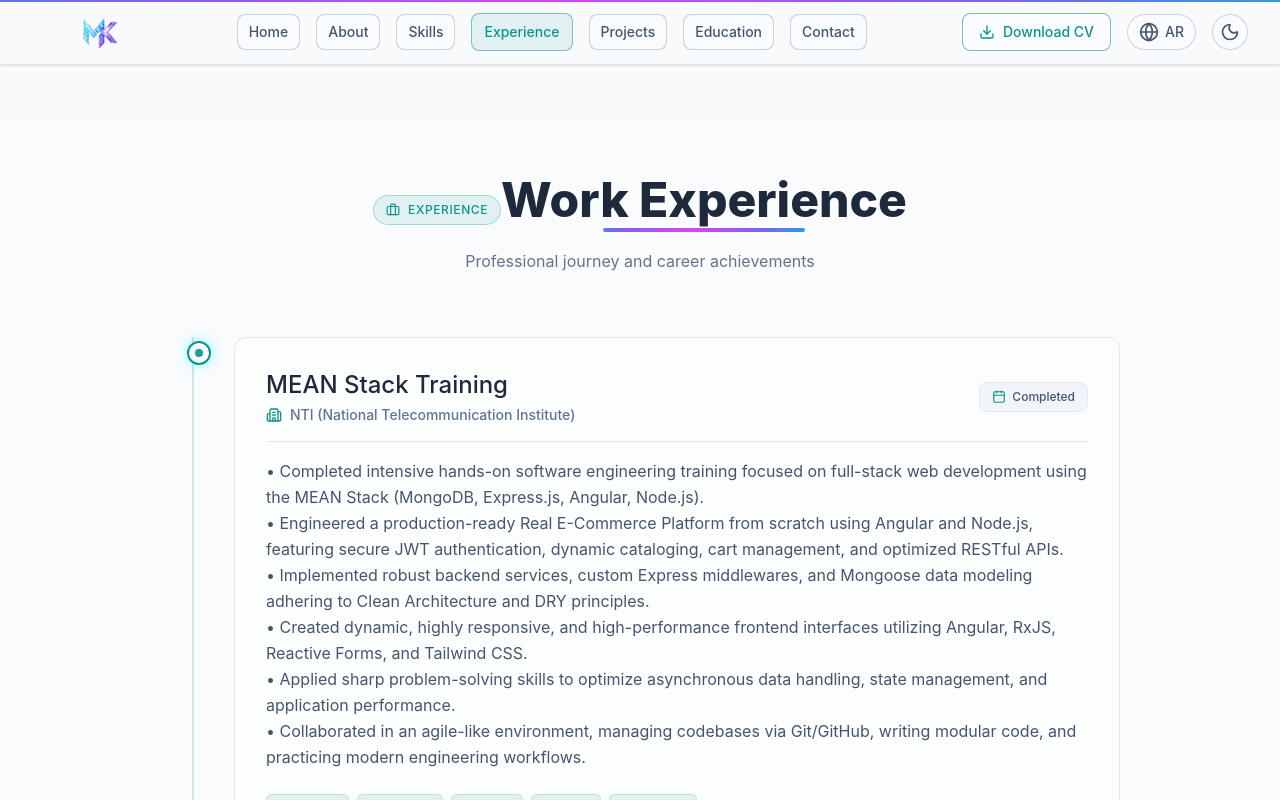
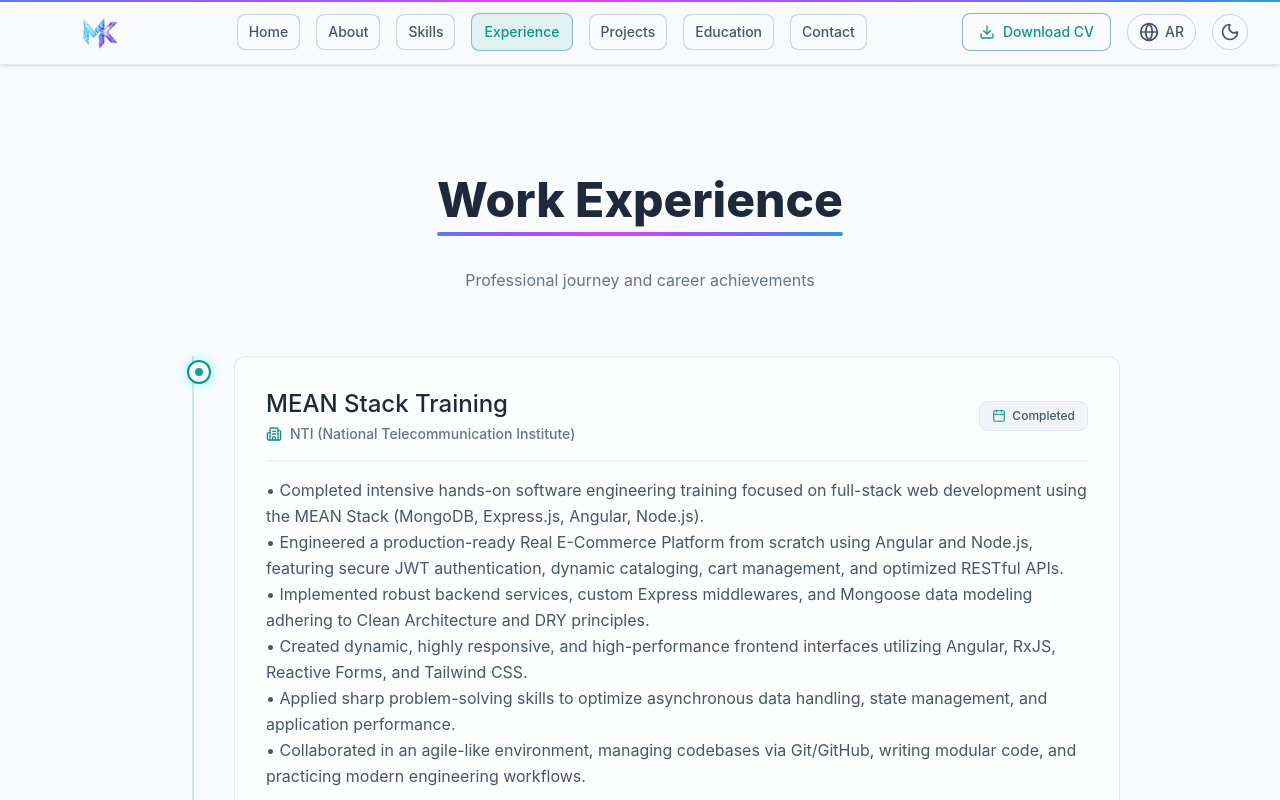
Before and after one commit to Mohamedbnkhaled123/my-portfolio, a React (Vite) app: page /#/experience in a window 1280 px wide. Shown: the top 800 px of the page. Built offline with nearby package versions, Linux system fonts and the light colour scheme.

Commit message:
Style: Adjust Experience title underline width and margin, and remove top badge

```diff
--- a/src/components/sections/Experience.tsx
+++ b/src/components/sections/Experience.tsx
@@ -1,7 +1,7 @@
 import React from 'react';
 import { useAppStore } from '../../store/useAppStore';
 import { RevealCard } from '../RevealCard';
-import { Briefcase, Calendar, Building2 } from 'lucide-react';
+import { Calendar, Building2 } from 'lucide-react';
 
 interface ExperienceItem {
   id: string;
@@ -50,13 +50,9 @@ export const Experience: React.FC = () => {
 
         {/* Section Header */}
         <div className="text-center mb-12 md:mb-16">
-          <div className="inline-flex items-center gap-2 px-3 py-1.5 rounded-full bg-accent-cyan/10 border border-accent-cyan/30 text-accent-cyan text-xs font-bold uppercase tracking-wider mb-4">
-            <Briefcase className="w-3.5 h-3.5" />
-            <span>{t('nav.experience')}</span>
-          </div>
-          <h2 className="text-3xl md:text-4xl lg:text-5xl font-extrabold text-primary mb-4 relative inline-block">
+          <h2 className="text-3xl md:text-4xl lg:text-5xl font-extrabold text-primary mb-6 relative inline-block pb-3">
             {t('experience.title')}
-            <span className="absolute -bottom-2 left-1/4 right-1/4 h-1 bg-premium-gradient rounded-full"></span>
+            <span className="absolute bottom-0 left-0 right-0 h-1 bg-premium-gradient rounded-full"></span>
           </h2>
           <p className="text-slate-500 dark:text-slate-400 max-w-2xl mx-auto text-sm md:text-base mt-2">
             {t('experience.subtitle')}
```
